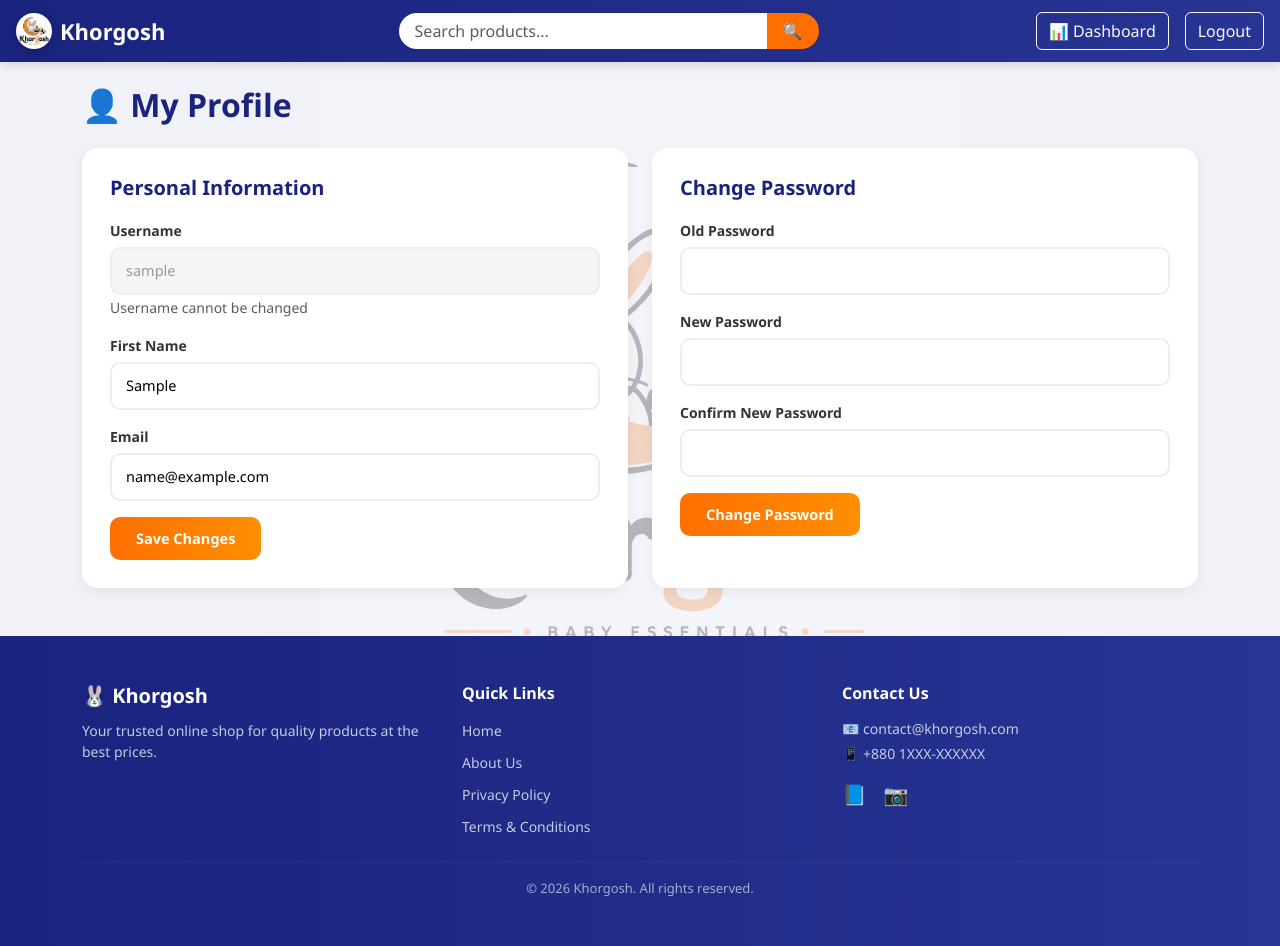
After one commit to mahdiribbi/Al-RiRa, a Django app: page /profile/ in a window 1280 px wide. The commit adds this page. Run offline with Django 5.2, Linux system fonts and the light colour scheme; the visitor is signed in with stand-in values (Sample User, id 1); data comes from the database, SQL or seed files in the repository; data that the repository does not hold is empty.

Commit message:
Add user profile edit page with password change functionality

```diff
--- a/backend/products/templates/base.html
+++ b/backend/products/templates/base.html
@@ -337,11 +337,12 @@
                 {% else %}
                     <a href="{% url 'cart' %}" class="btn btn-outline-light position-relative">
                         Cart
-                        {% if cart_item_count > 0 %}
+                         {% if cart_item_count > 0 %}
                         <span class="badge bg-danger">{{ cart_item_count }}</span>
                         {% endif %}
-                    </a>
-                    <a href="{% url 'my_orders' %}" class="btn btn-outline-light">My Orders</a>
+                     </a>
+                      <a href="{% url 'my_orders' %}" class="btn btn-outline-light">My Orders</a>
+                     <a href="{% url 'profile_edit' %}" class="btn btn-outline-light">🪪 Profile</a>
                 {% endif %}
                 <form method="post" action="{% url 'logout' %}" class="d-inline m-0" id="logout-form">
                     {% csrf_token %}
--- /dev/null
+++ b/backend/products/templates/profile_edit.html
@@ -0,0 +1,124 @@
+{% extends 'base.html' %}
+{% block content %}
+
+<h2 class="mb-4 fw-bold" style="color: var(--primary-color);">👤 My Profile</h2>
+
+<div class="row g-4">
+    <div class="col-md-6">
+        <div class="profile-card">
+            <h5 class="profile-card-title">Personal Information</h5>
+            <form method="POST">
+                {% csrf_token %}
+                <input type="hidden" name="update_info" value="1">
+
+                <div class="mb-3">
+                    <label class="form-label-custom">Username</label>
+                    <input type="text" class="form-control-custom" value="{{ user.username }}" disabled>
+                    <small class="text-muted">Username cannot be changed</small>
+                </div>
+
+                <div class="mb-3">
+                    <label class="form-label-custom">First Name</label>
+                    <input type="text" name="first_name" class="form-control-custom" value="{{ user.first_name }}">
+                </div>
+
+                <div class="mb-3">
+                    <label class="form-label-custom">Email</label>
+                    <input type="email" name="email" class="form-control-custom" value="{{ user.email }}">
+                </div>
+
+                <button type="submit" class="profile-btn">Save Changes</button>
+            </form>
+        </div>
+    </div>
+
+    <div class="col-md-6">
+        <div class="profile-card">
+            <h5 class="profile-card-title">Change Password</h5>
+            <form method="POST">
+                {% csrf_token %}
+                <input type="hidden" name="change_password" value="1">
+
+                <div class="mb-3">
+                    <label class="form-label-custom">Old Password</label>
+                    <input type="password" name="old_password" class="form-control-custom" required>
+                </div>
+
+                <div class="mb-3">
+                    <label class="form-label-custom">New Password</label>
+                    <input type="password" name="new_password1" class="form-control-custom" required>
+                </div>
+
+                <div class="mb-3">
+                    <label class="form-label-custom">Confirm New Password</label>
+                    <input type="password" name="new_password2" class="form-control-custom" required>
+                </div>
+
+                <button type="submit" class="profile-btn">Change Password</button>
+            </form>
+        </div>
+    </div>
+</div>
+
+<style>
+    .profile-card {
+        background: white;
+        border-radius: 16px;
+        padding: 28px;
+        box-shadow: 0 4px 14px rgba(0, 0, 0, 0.06);
+        height: 100%;
+    }
+
+    .profile-card-title {
+        color: var(--primary-color);
+        font-weight: 700;
+        margin-bottom: 20px;
+    }
+
+    .form-label-custom {
+        display: block;
+        font-weight: 600;
+        font-size: 14px;
+        margin-bottom: 6px;
+        color: #333;
+    }
+
+    .form-control-custom {
+        width: 100%;
+        padding: 11px 14px;
+        border: 2px solid #eee;
+        border-radius: 10px;
+        font-size: 14.5px;
+        transition: border-color 0.25s ease, box-shadow 0.25s ease;
+    }
+
+    .form-control-custom:focus {
+        outline: none;
+        border-color: var(--accent-color);
+        box-shadow: 0 0 0 3px rgba(255, 111, 0, 0.15);
+    }
+
+    .form-control-custom:disabled {
+        background: #f5f5f7;
+        color: #999;
+    }
+
+    .profile-btn {
+        background: linear-gradient(90deg, #ff6f00, #ff8f00);
+        color: white;
+        font-weight: 700;
+        border: none;
+        border-radius: 10px;
+        padding: 11px 26px;
+        font-size: 14.5px;
+        cursor: pointer;
+        transition: transform 0.2s ease, box-shadow 0.2s ease;
+    }
+
+    .profile-btn:hover {
+        transform: translateY(-2px);
+        box-shadow: 0 6px 16px rgba(255, 111, 0, 0.35);
+    }
+</style>
+
+{% endblock %}
--- a/backend/products/urls.py
+++ b/backend/products/urls.py
@@ -32,4 +32,5 @@ urlpatterns = [
     path('admin-dashboard/categories/delete/<int:category_id>/', views.admin_category_delete, name='admin_category_delete'),
     path('admin-dashboard/orders/', views.admin_all_orders, name='admin_all_orders'),
     path('admin-dashboard/users/', views.admin_user_list, name='admin_user_list'),
+    path('profile/', views.profile_edit, name='profile_edit'),
 ]
--- a/backend/products/views.py
+++ b/backend/products/views.py
@@ -1,6 +1,6 @@
 from django.shortcuts import render, redirect, get_object_or_404
-from django.contrib.auth.forms import UserCreationForm, AuthenticationForm
-from django.contrib.auth import login
+from django.contrib.auth.forms import UserCreationForm, AuthenticationForm, PasswordChangeForm
+from django.contrib.auth import login, update_session_auth_hash
 from django.contrib.auth.decorators import login_required
 from django.contrib.auth.models import User
 from django.db.models import Sum
@@ -435,3 +435,28 @@ def admin_user_list(request):
         })
 
     return render(request, 'admin_user_list.html', {'user_data': user_data})
+
+
+@login_required
+def profile_edit(request):
+    if request.method == 'POST':
+        if 'update_info' in request.POST:
+            request.user.first_name = request.POST.get('first_name', '')
+            request.user.email = request.POST.get('email', '')
+            request.user.save()
+            messages.success(request, "Your profile information has been updated.")
+            return redirect('profile_edit')
+
+        elif 'change_password' in request.POST:
+            password_form = PasswordChangeForm(request.user, request.POST)
+            if password_form.is_valid():
+                user = password_form.save()
+                update_session_auth_hash(request, user)
+                messages.success(request, "Your password has been changed successfully.")
+                return redirect('profile_edit')
+            else:
+                for error in password_form.errors.values():
+                    messages.error(request, error.as_text())
+                return redirect('profile_edit')
+
+    return render(request, 'profile_edit.html')
```
